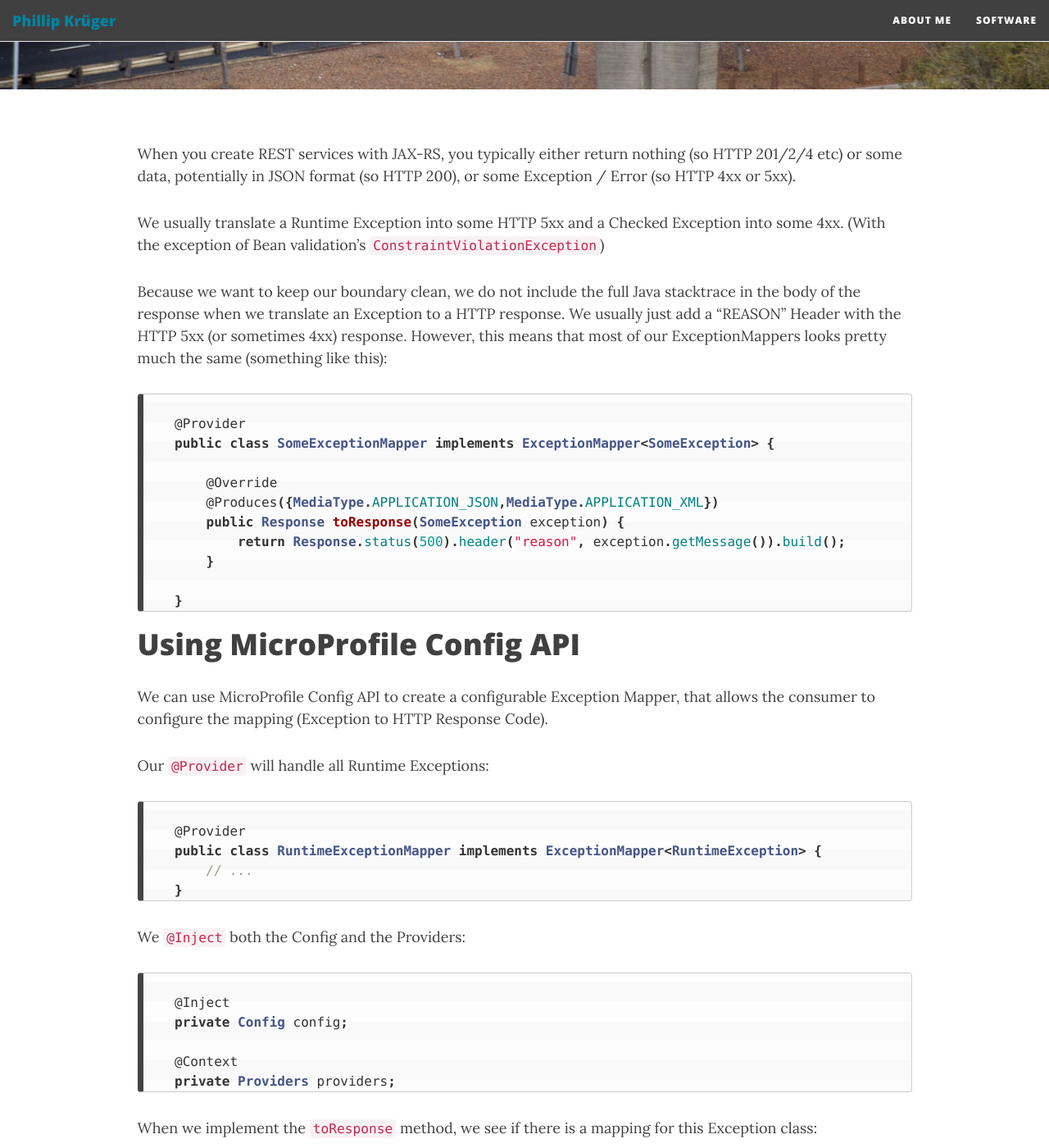
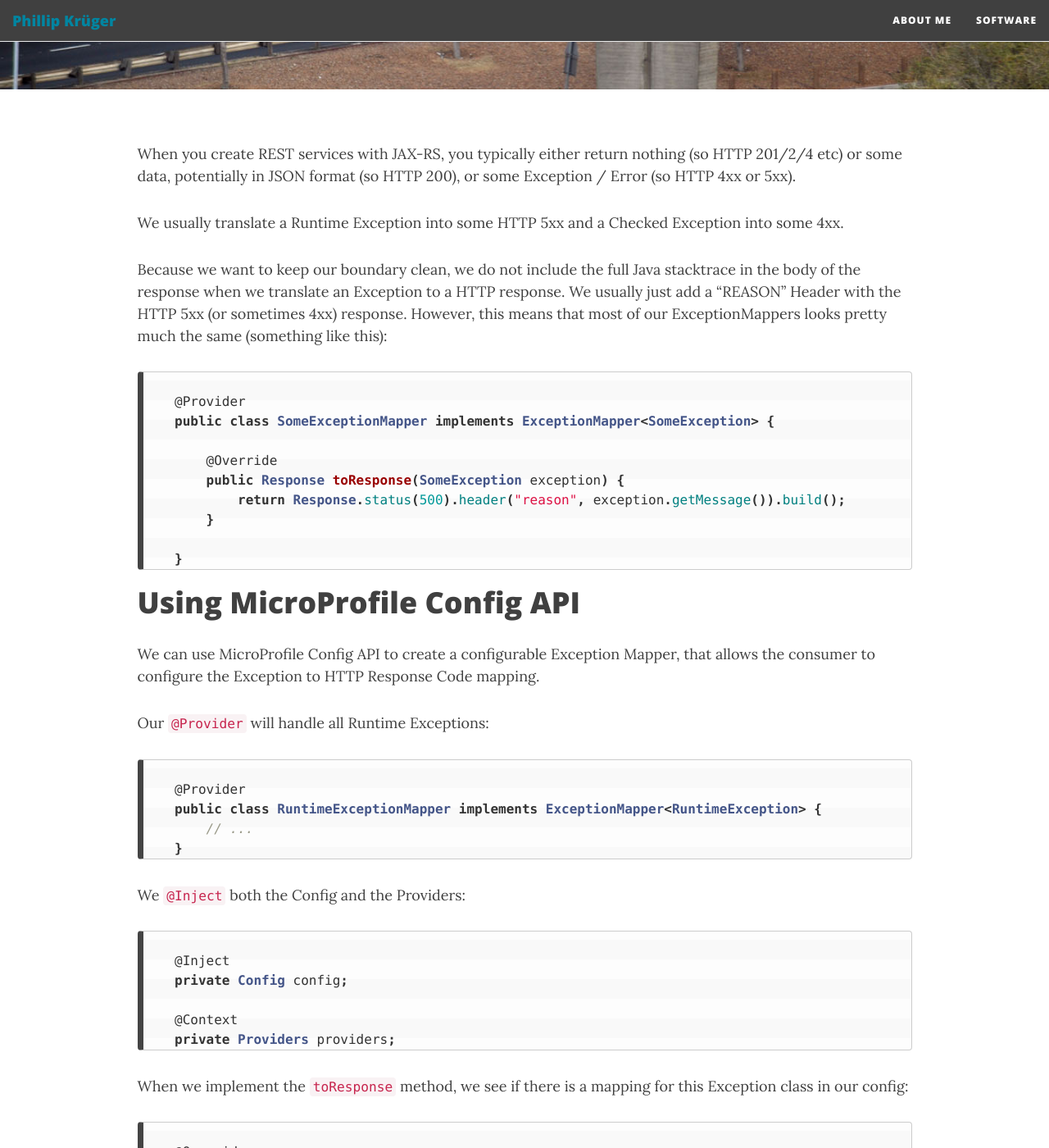
Before and after one commit to phillip-kruger/phillip-kruger.github.io, a Jekyll site: the page built from _posts/2018-08-13-jax-rs_config.md, in a window 1280 px wide and 1400 px high, scrolled down 483 px. Shown: the whole window at 82% size. Built offline with Jekyll 4.4.1, drawn with Linux system fonts in a browser that asks for light colours; nearby versions of some CDN libraries; comment, search, counter and statistics services are not loaded; some of the changed text lies outside the part shown.

Commit message:
New blog post (Configure JAX-RS Exception Mappers)

````diff
--- a/_posts/2018-08-13-jax-rs_config.md
+++ b/_posts/2018-08-13-jax-rs_config.md
@@ -7,7 +7,7 @@
 
 When you create REST services with JAX-RS, you typically either return nothing (so HTTP 201/2/4 etc) or some data, potentially in JSON format (so HTTP 200), or some Exception / Error (so HTTP 4xx or 5xx).
 
-We usually translate a Runtime Exception into some HTTP 5xx and a Checked Exception into some 4xx. (With the exception of Bean validation's ```ConstraintViolationException```)
+We usually translate a Runtime Exception into some HTTP 5xx and a Checked Exception into some 4xx.
 
 Because we want to keep our boundary clean, we do not include the full Java stacktrace in the body of the response when we translate an Exception to a HTTP response.
 We usually just add a "REASON" Header with the HTTP 5xx (or sometimes 4xx) response. However, this means that most of our ExceptionMappers looks pretty much the same (something like this):
@@ -18,7 +18,6 @@
     public class SomeExceptionMapper implements ExceptionMapper<SomeException> {
 
         @Override
-        @Produces({MediaType.APPLICATION_JSON,MediaType.APPLICATION_XML})
         public Response toResponse(SomeException exception) {
             return Response.status(500).header("reason", exception.getMessage()).build();
         }
@@ -28,7 +27,7 @@
 
 # Using MicroProfile Config API
 
-We can use MicroProfile Config API to create a configurable Exception Mapper, that allows the consumer to configure the mapping (Exception to HTTP Response Code).
+We can use MicroProfile Config API to create a configurable Exception Mapper, that allows the consumer to configure the Exception to HTTP Response Code mapping.
 
 Our ```@Provider``` will handle all Runtime Exceptions:
 
@@ -51,7 +50,7 @@
     private Providers providers;
 ```
 
-When we implement the ```toResponse``` method, we see if there is a mapping for this Exception class:
+When we implement the ```toResponse``` method, we see if there is a mapping for this Exception class in our config:
 
 ```java
 
````
Also changed, not shown: other parts of _posts/2018-08-13-jax-rs_config.md (+2 -0 lines).
